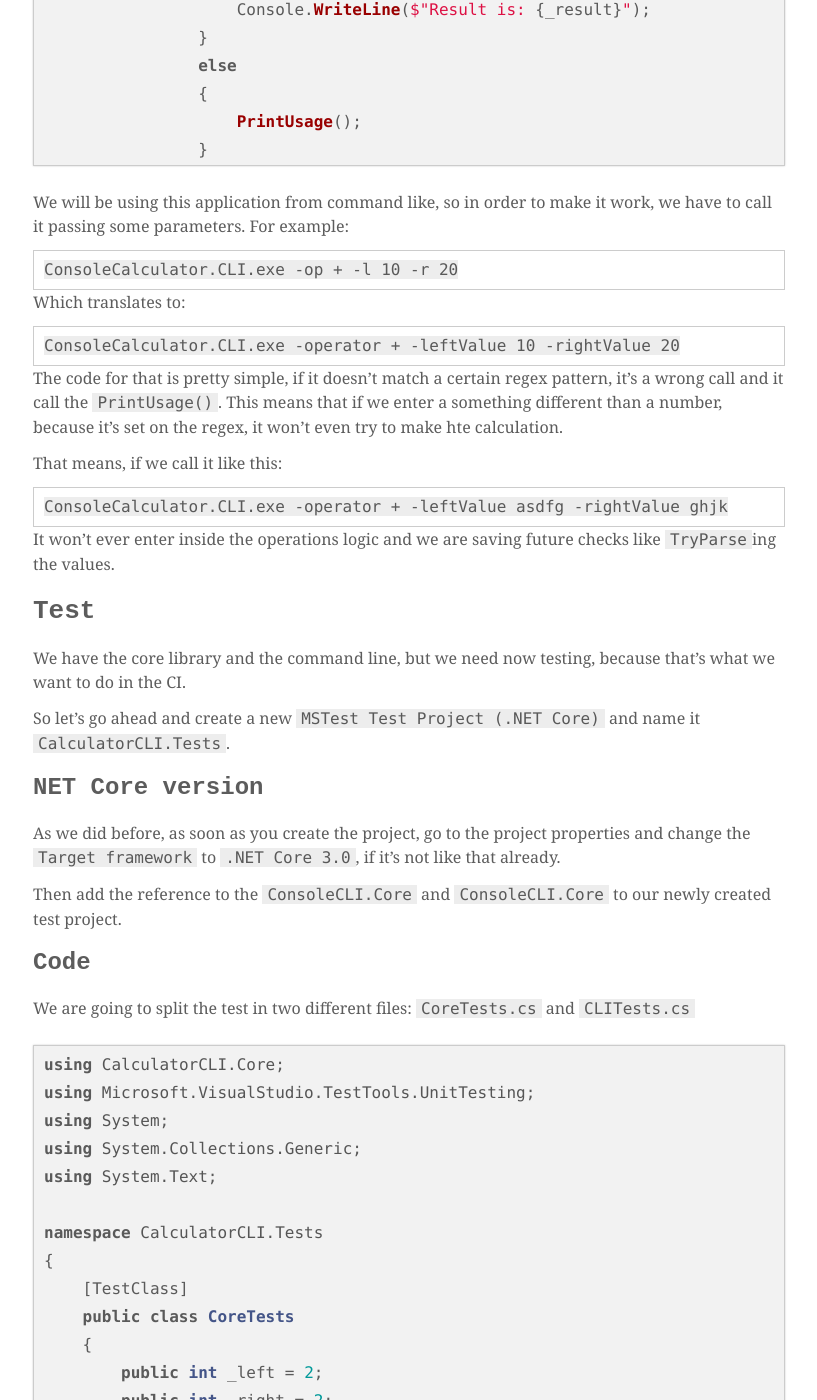
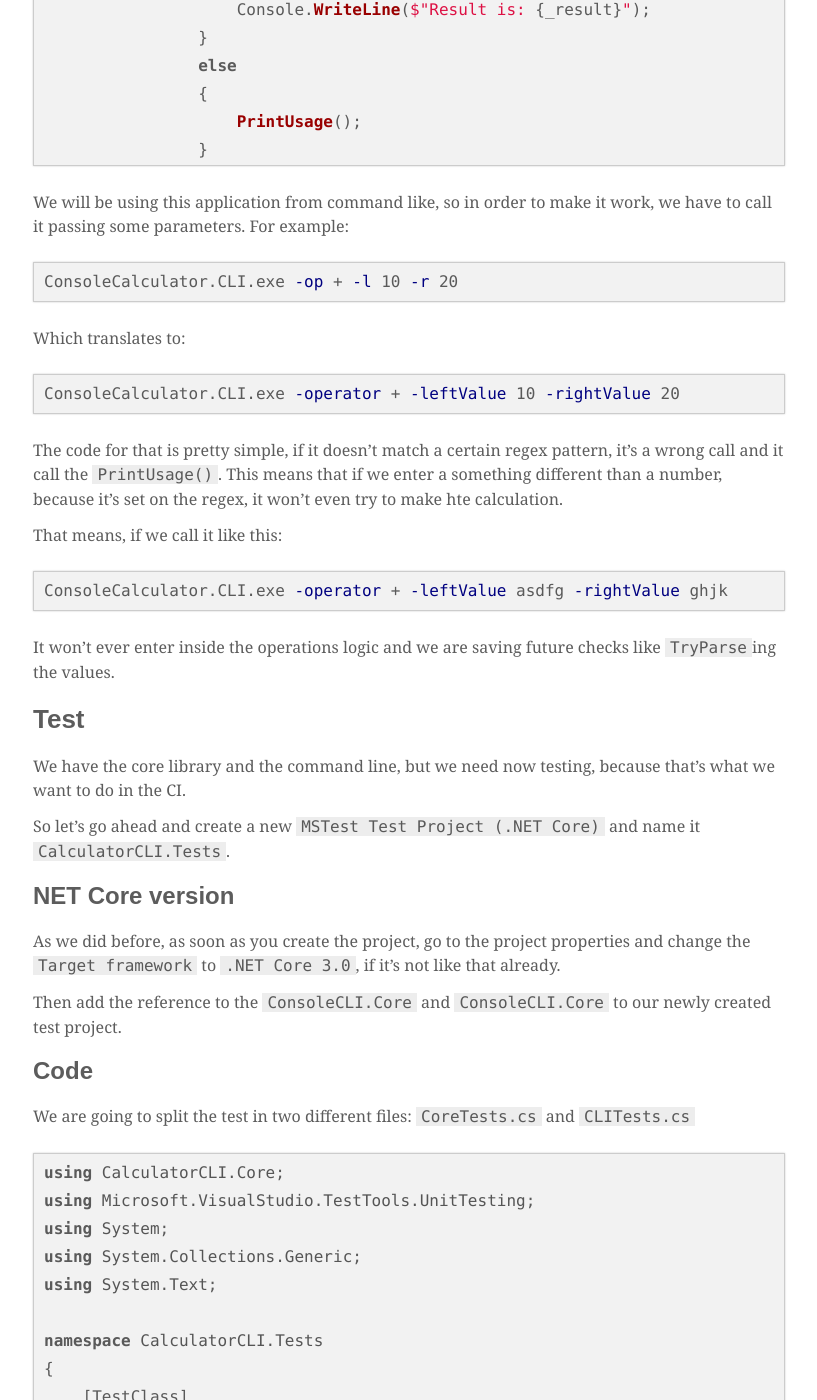
Before and after one commit to emimontesdeoca/emimontesdeoca.github.io, a Jekyll site: the page built from _posts/2020-01-14-ci-dotnet-core-and-travis-ci.md, in a window 1280 px wide and 1400 px high, scrolled down 4658 px. Shown: the whole window, without its empty margins (231-1048 px from the left). Built offline with Jekyll 4.4.1, drawn with Linux system fonts in a browser that asks for light colours; some web fonts are replaced; comment, search, counter and statistics services are not loaded; some of the changed text lies outside the part shown.

Commit message:
Changed font base

````diff
--- a/_posts/2020-01-14-ci-dotnet-core-and-travis-ci.md
+++ b/_posts/2020-01-14-ci-dotnet-core-and-travis-ci.md
@@ -202,13 +202,13 @@
 
 We will be using this application from command like, so in order to make it work, we have to call it passing some parameters. For example:
 
-```cmd
+```bash
 ConsoleCalculator.CLI.exe -op + -l 10 -r 20
 ```
 
 Which translates to:
 
-```cmd
+```bash
 ConsoleCalculator.CLI.exe -operator + -leftValue 10 -rightValue 20
 ```
 
@@ -216,7 +216,7 @@
 
 That means, if we call it like this:
 
-```cmd
+```bash
 ConsoleCalculator.CLI.exe -operator + -leftValue asdfg -rightValue ghjk
 ```
 
@@ -532,7 +532,7 @@
 Now make a commit of this change and push it to master, and wait for the results from the TravisCI agent.
 
 
-```cmd
+```bash
 git add --all
 git commit -m "Breaking changes"
 git push
--- a/assets/scss/_variables.scss
+++ b/assets/scss/_variables.scss
@@ -1,21 +1,20 @@
 // Typography
 @import url('https://fonts.googleapis.com/css?family=Overpass+Mono:400,700');
-$base-font-family: 'Overpass Mono', monospace;
-$heading-font-family: $base-font-family;
-
+$base-font-family: 'Merriweather',
+'Georgia',
+serif;
+$heading-font-family: 'Montserrat',
+sans-serif;
 // Font Sizes
 $base-font-size: 1em;
-
 // Line height
 $base-line-height: 1.5;
 $heading-line-height: 1.2;
-
 // Other Sizes
 $base-border-radius: .52em;
 $base-spacing: $base-line-height * 1em;
 $small-spacing: $base-spacing / 2;
 $base-z-index: 0;
-
 // Colors
 $primary-color: #000;
 $action-color: $primary-color;
@@ -25,22 +24,23 @@
 $dark-gray-color: #333;
 $medium-gray-color: #999;
 $light-gray-color: #ccc;
-
 // Font Colors
-$base-font-color: rgba($dark-gray-color, .8);
-
+$base-font-color: rgba($dark-gray-color,
+.8);
 // Border
 $base-border-color: $light-gray-color;
 $base-border: 1px solid $base-border-color;
-
 // Background Colors
 $base-background-color: $white-color;
-$secondary-background-color: tint($base-border-color, 80%);
-
+$secondary-background-color: tint($base-border-color,
+80%);
 // Forms
-$form-box-shadow: inset 0 1px 3px rgba($black-color, 0.06);
-$form-box-shadow-focus: $form-box-shadow, 0 0 5px adjust-color($action-color, $lightness: -5%, $alpha: -0.3);
-
+$form-box-shadow: inset 0 1px 3px rgba($black-color,
+0.06);
+$form-box-shadow-focus: $form-box-shadow,
+0 0 5px adjust-color($action-color,
+$lightness: -5%,
+$alpha: -0.3);
 // Animations
 $base-duration: 150ms;
 $base-timing: ease;
--- a/assets/scss/base/_typography.scss
+++ b/assets/scss/base/_typography.scss
@@ -45,12 +45,7 @@
     &.lead {
         font-size: rem(22);
         font-weight: 300;
-        font-family: 'Merriweather', 'Georgia', serif;
     }
-}
-
-body>main>header>nav>div>ul>li>a {
-    font-family: 'Merriweather', 'Georgia', serif;
 }
 
 a {
````
